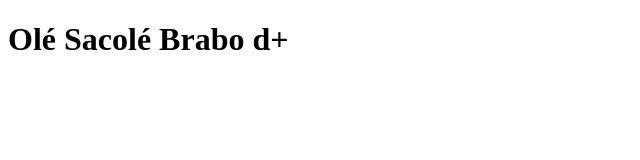
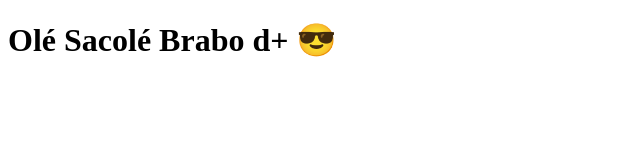
Before and after one commit to ffontes01/sacoe, a Next.js app: page / in a window 1280 px wide. Shown: the top 160 px of the page, without its empty margins (0-640 px from the left). Built offline with nearby package versions, Linux system fonts and the light colour scheme.

Commit message:
Ajusta a página com ícone

```diff
--- a/pages/index.js
+++ b/pages/index.js
@@ -1,5 +1,5 @@
 function Home() {
-    return <h1>Olé Sacolé Brabo d+</h1>
+    return <h1>Olé Sacolé Brabo d+ 😎</h1>
 }
 
 export default Home;
```
